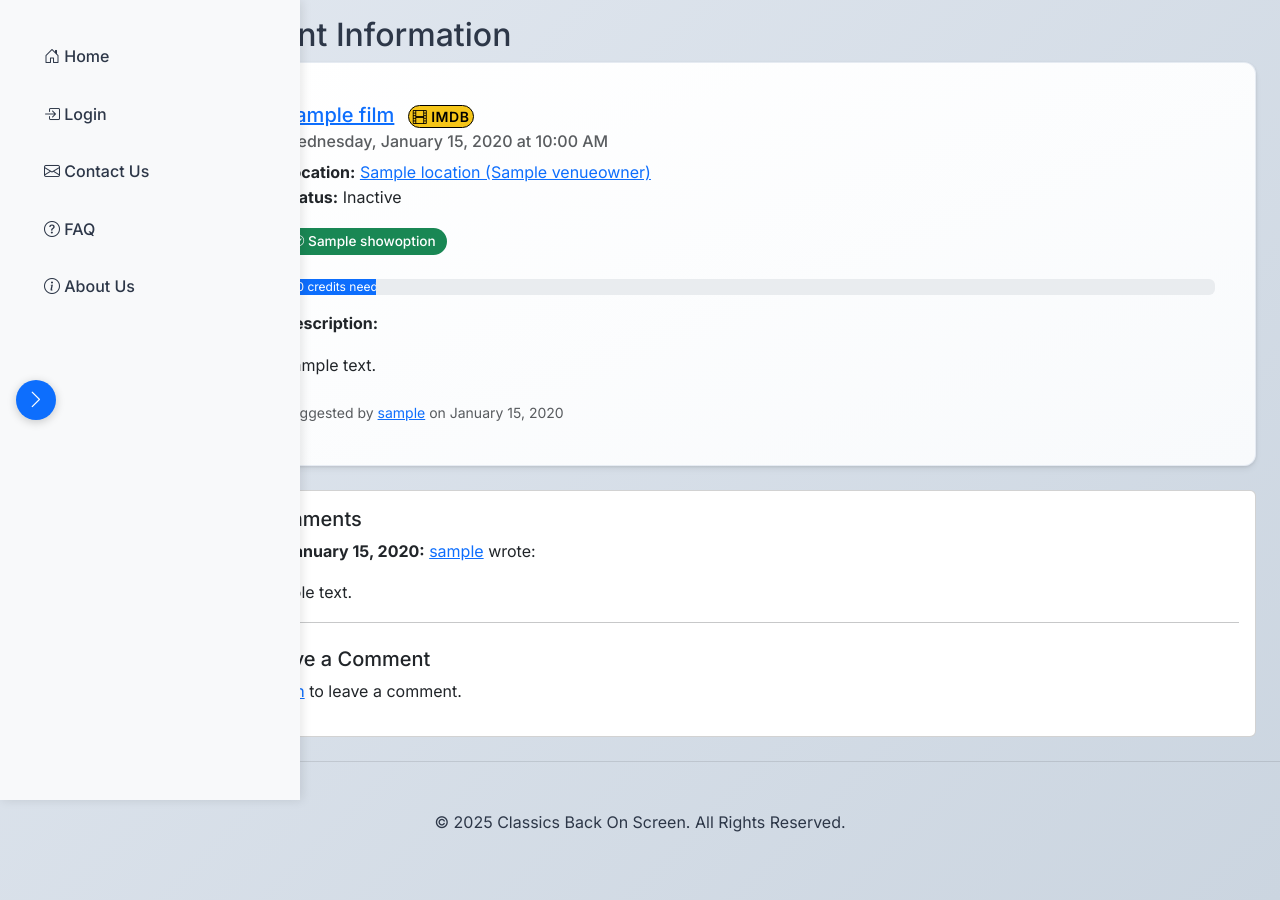
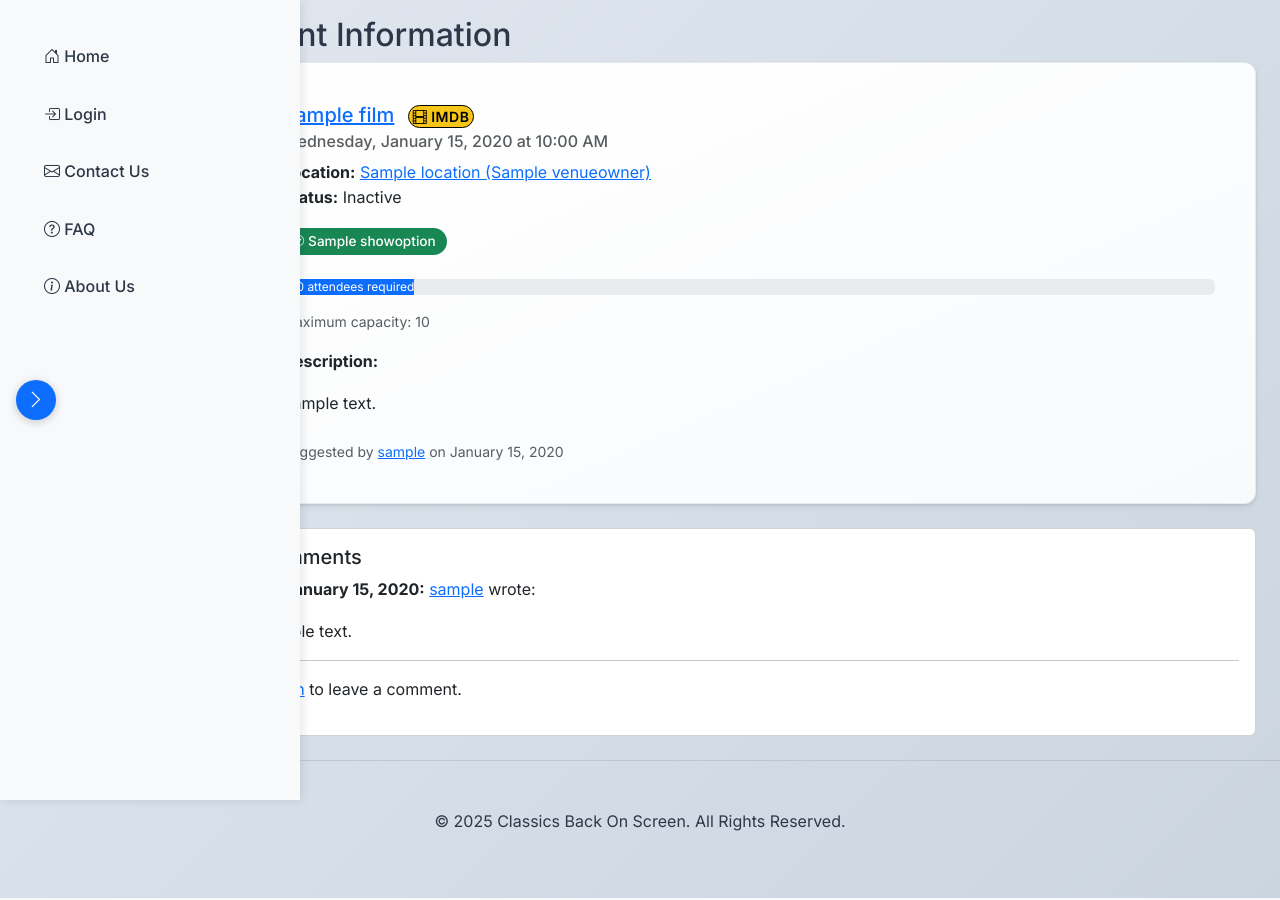
Before and after one commit to betterlucky/ClassicsOnScreen, a Django app: page /show/1/ in a window 1280 px wide. Run offline with Django 4.2, Linux system fonts and the light colour scheme; tables that the repository leaves empty hold one stand-in row (values such as "Sample post"); some libraries are stand-ins or nearby versions.

Commit message:
fixed show details issues

```diff
--- a/blog/forms.py
+++ b/blog/forms.py
@@ -125,13 +125,18 @@ class PasswordResetForm(forms.Form):
 
 class CommentForm(forms.Form):
     body = forms.CharField(
+        label='',
         widget=forms.Textarea(
-            attrs={"class": "form-control", "placeholder": "Leave a comment!"}
+            attrs={
+                "class": "form-control",
+                "placeholder": "Leave a comment!",
+                "rows": "3"
+            }
         )
     )
 
     def __init__(self, *args, **kwargs):
-        self.request = kwargs.pop('request', None) # Pop the request
+        self.request = kwargs.pop('request', None)
         super().__init__(*args, **kwargs)
         self.helper = FormHelper()
         self.helper.form_method = 'post'
--- a/blog/templates/detail.html
+++ b/blog/templates/detail.html
@@ -1,5 +1,6 @@
 {% extends "base.html" %}
 {% load custom_filters %}
+{% load crispy_forms_tags %}
 
 {% block page_content %}
 <div class="container">
@@ -41,7 +42,7 @@
             <div class="progress mt-3 mb-3">
                 <div class="progress-bar {% if show.is_sold_out %}bg-danger{% elif show.credits >= show.location.min_capacity %}bg-success{% endif %}"
                      role="progressbar"
-                     style="width: {% if show.credits < show.location.min_capacity %}{{ show.credits|default:0|multiply:100|divide:show.location.min_capacity }}{% else %}100{% endif %}%"
+                     style="width: '{% if show.credits < show.location.min_capacity %}{{ show.credits|default:0|multiply:100|divide:show.location.min_capacity }}{% else %}100{% endif %}%'"
                      aria-valuenow="{{ show.credits|default:0 }}"
                      aria-valuemin="0"
                      aria-valuemax="{{ show.location.min_capacity }}">
@@ -50,9 +51,12 @@
                     {% elif show.credits >= show.location.min_capacity %}
                         ON SALE
                     {% else %}
-                        {{ show.credits|default:0 }}/{{ show.location.min_capacity }} credits needed
+                        {{ show.credits|default:0 }}/{{ show.location.min_capacity }} attendees required
                     {% endif %}
                 </div>
+            </div>
+            <div class="text-muted small mb-3">
+                Maximum capacity: {{ show.location.max_capacity }}
             </div>
 
             <!-- Show Description -->
@@ -119,12 +123,12 @@
             {% endif %}
 
             <!-- Leave a Comment Section -->
-            <h5 class="card-title mt-4">Leave a Comment</h5>
+
             {% if user.is_authenticated %}
                 <form method="post">
                     {% csrf_token %}
-                    {{ form.as_p }}
-                    <button type="submit" class="btn btn-primary">Submit</button>
+                    {{ form|crispy }}
+                    <button type="submit" class="btn btn-primary mt-3">Submit</button>
                 </form>
             {% else %}
                 <p><a href="{% url 'login' %}?next={{request.path}}">Log in</a> to leave a comment.</p>
--- a/blog/templates/show_listings.html
+++ b/blog/templates/show_listings.html
@@ -108,7 +108,7 @@
                         {% elif show.credits >= show.location.min_capacity %}
                             ON SALE
                         {% else %}
-                            {{ show.credits|default:0 }}/{{ show.location.min_capacity }} credits needed
+                            {{ show.credits|default:0 }}/{{ show.location.min_capacity }} attendees required
                         {% endif %}
                     </div>
                 </div>
```
